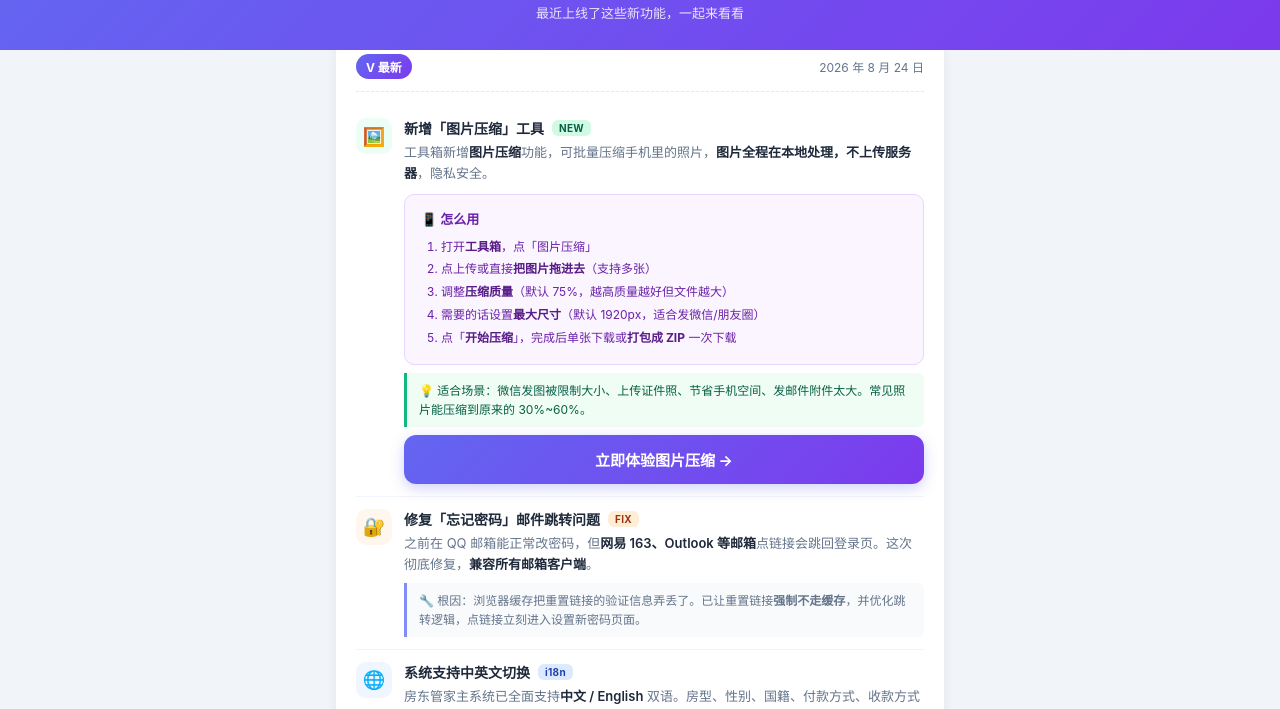
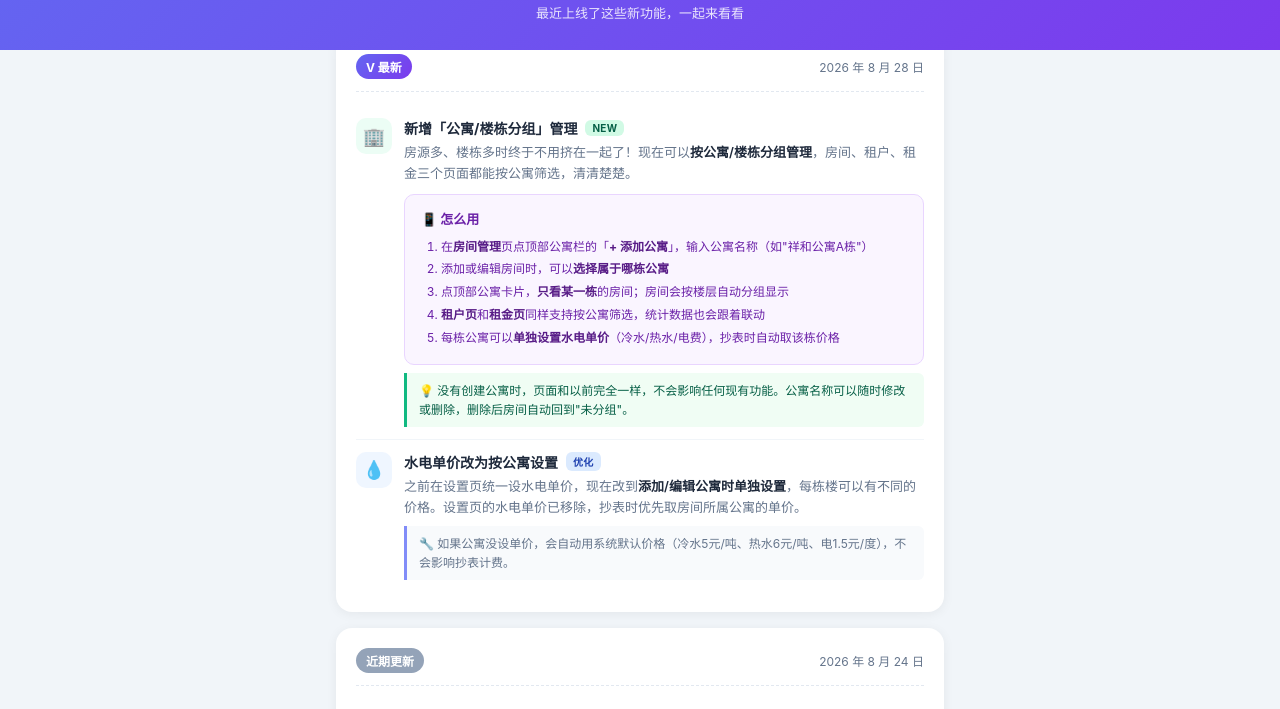
Before and after one commit to Python-Dreamer/fangdong, a website: page whatsnew.html in a window 1280 px wide. Shown: the part 67-776 px from the top of the page. Drawn offline with Linux system fonts and the light colour scheme.

Commit message:
refactor: remove meter price settings card (now per-building), update whatsnew with building feature

```diff
--- a/sw.js
+++ b/sw.js
@@ -1,4 +1,4 @@
-var CACHE_NAME='fangdong-v49';
+var CACHE_NAME='fangdong-v50';
 var CACHE_URLS=[
   './',
   './index.html',
--- a/whatsnew.html
+++ b/whatsnew.html
@@ -114,10 +114,63 @@ body {
 
 <div class="container">
 
+  <!-- 2026-08-28 版本 -->
+  <div class="version-card">
+    <div class="version-head">
+      <span class="version-tag">V 最新</span>
+      <span class="version-date">2026 年 8 月 28 日</span>
+    </div>
+
+    <!-- 新功能：公寓分组 -->
+    <div class="feat">
+      <div class="feat-icon new">🏢</div>
+      <div class="feat-body">
+        <div class="feat-title">
+          新增「公寓/楼栋分组」管理
+          <span class="badge new">NEW</span>
+        </div>
+        <div class="feat-desc">
+          房源多、楼栋多时终于不用挤在一起了！现在可以<b>按公寓/楼栋分组管理</b>，房间、租户、租金三个页面都能按公寓筛选，清清楚楚。
+        </div>
+        <div class="howto">
+          <h4>📱 怎么用</h4>
+          <ol>
+            <li>在<b>房间管理</b>页点顶部公寓栏的「<b>+ 添加公寓</b>」，输入公寓名称（如"祥和公寓A栋"）</li>
+            <li>添加或编辑房间时，可以<b>选择属于哪栋公寓</b></li>
+            <li>点顶部公寓卡片，<b>只看某一栋</b>的房间；房间会按楼层自动分组显示</li>
+            <li><b>租户页</b>和<b>租金页</b>同样支持按公寓筛选，统计数据也会跟着联动</li>
+            <li>每栋公寓可以<b>单独设置水电单价</b>（冷水/热水/电费），抄表时自动取该栋价格</li>
+          </ol>
+        </div>
+        <div class="feat-tip green">
+          💡 没有创建公寓时，页面和以前完全一样，不会影响任何现有功能。公寓名称可以随时修改或删除，删除后房间自动回到"未分组"。
+        </div>
+      </div>
+    </div>
+
+    <!-- 优化：水电单价移到公寓 -->
+    <div class="feat">
+      <div class="feat-icon imp">💧</div>
+      <div class="feat-body">
+        <div class="feat-title">
+          水电单价改为按公寓设置
+          <span class="badge imp">优化</span>
+        </div>
+        <div class="feat-desc">
+          之前在设置页统一设水电单价，现在改到<b>添加/编辑公寓时单独设置</b>，每栋楼可以有不同的价格。设置页的水电单价已移除，抄表时优先取房间所属公寓的单价。
+        </div>
+        <div class="feat-tip">
+          🔧 如果公寓没设单价，会自动用系统默认价格（冷水5元/吨、热水6元/吨、电1.5元/度），不会影响抄表计费。
+        </div>
+      </div>
+    </div>
+
+  </div>
+
   <!-- 2026-08-24 版本 -->
   <div class="version-card">
     <div class="version-head">
-      <span class="version-tag">V 最新</span>
+      <span class="version-tag" style="background:#94a3b8;">近期更新</span>
       <span class="version-date">2026 年 8 月 24 日</span>
     </div>
 
```
Also changed, not shown: app.html (+2 -2 lines).
